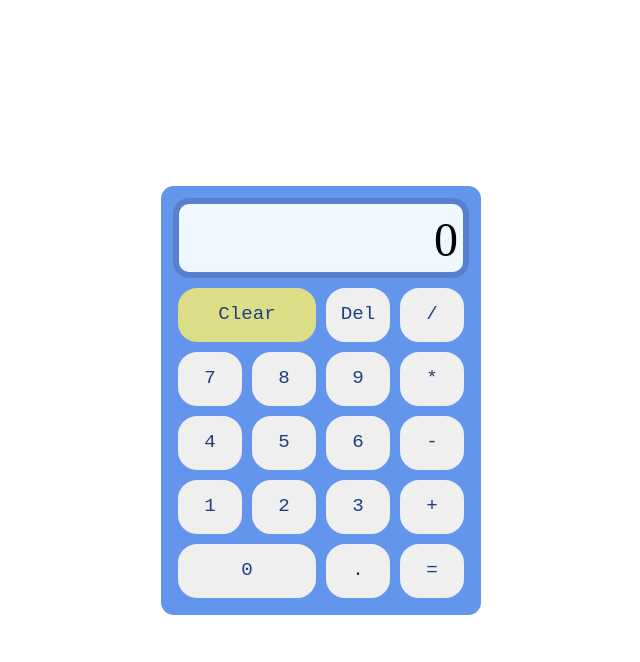
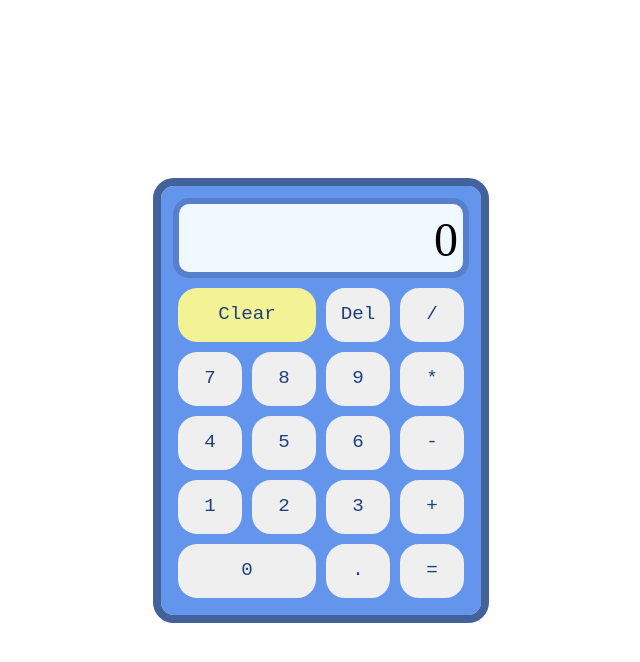
Before and after one commit to Eveieve/Calculator, a plain HTML site: page index.html in a window 1280 px wide. In both pictures the pointer is over the button "Clear". Shown: the whole page, without its empty margins (319-959 px from the left). Drawn offline with Linux system fonts and the light colour scheme.

Commit message:
[ui] Improve UI

```diff
--- a/styles.css
+++ b/styles.css
@@ -80,6 +80,7 @@ body {
   border: 0.8rem solid cornflowerblue;
   border-radius: 0.8rem;
   background-color: cornflowerblue;
+  outline: 0.5rem solid rgb(67, 98, 156);
 }
 
 .display {
@@ -111,7 +112,7 @@ body {
 }
 
 button:hover {
-  background-color: rgb(221, 221, 136);
+  background-color: rgb(243, 243, 149);
 }
 #zero {
   width: 50%;
```
